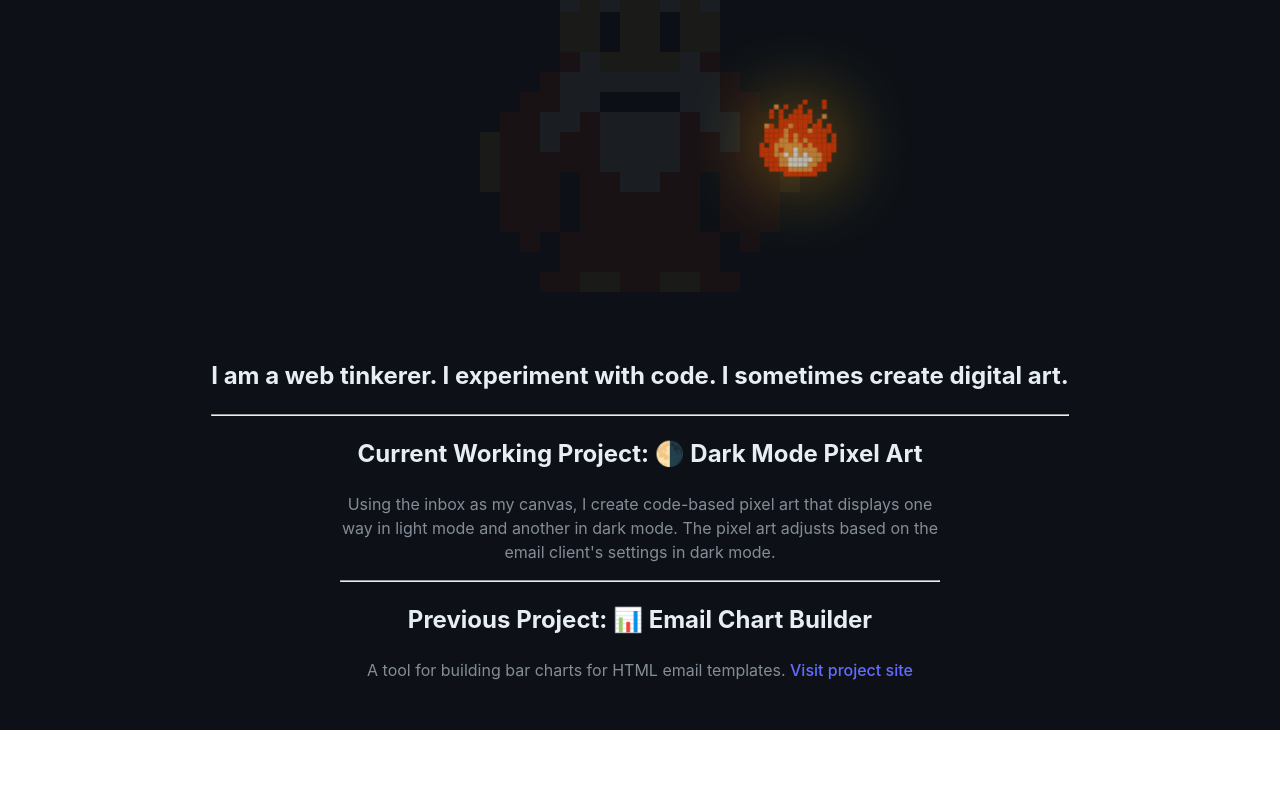
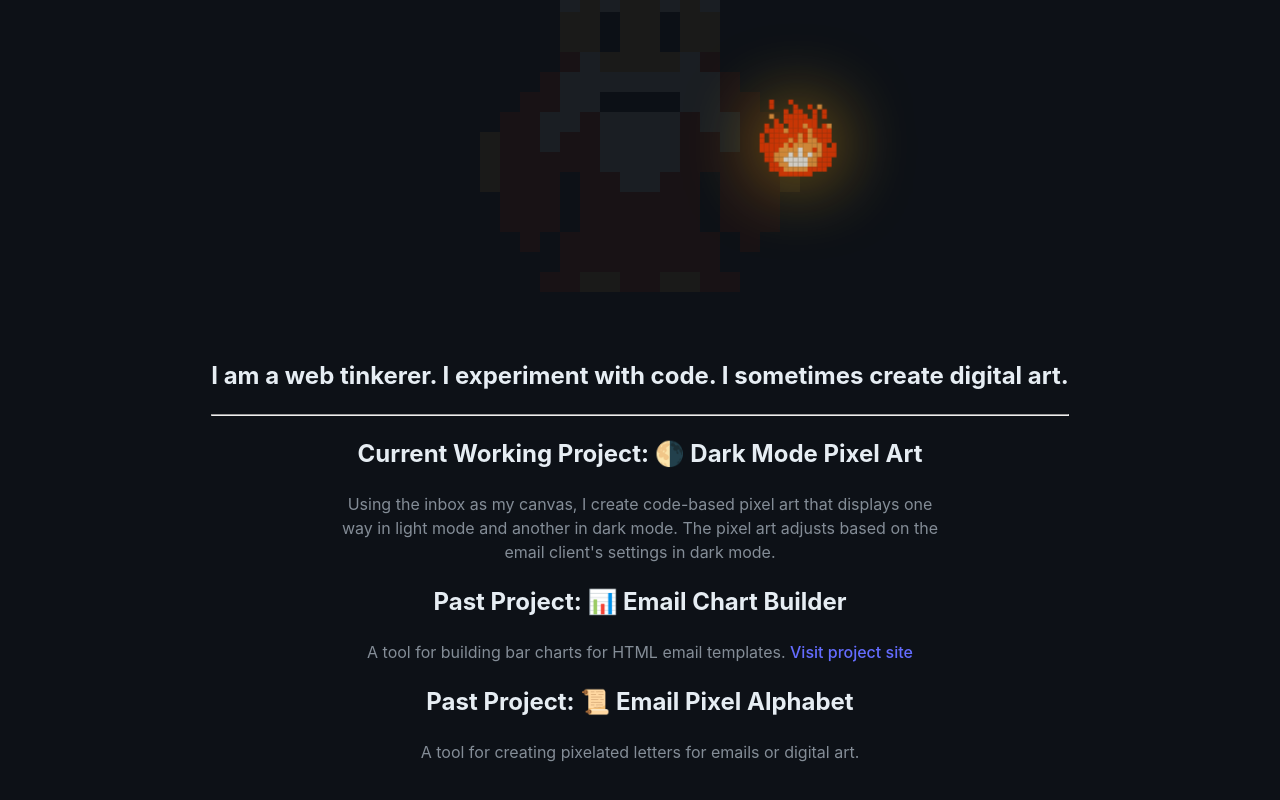
Before and after one commit to bdjang/bdjang.github.io, a React (Vite) app: page / in a window 1280 px wide. Shown: the part 210-1010 px from the top of the page. Before the commit the page ends 940 px from the top, so only its background shows below. Built offline with nearby package versions, Linux system fonts and the light colour scheme.

Commit message:
Add new project name and description

```diff
--- a/src/App.jsx
+++ b/src/App.jsx
@@ -44,10 +44,23 @@ export default function App() {
                 {/* <h2>Current Project: Pixel Art in Email</h2> */}
                 <h2>Current Working Project: 🌗 Dark Mode Pixel Art</h2>
                 <p>Using the inbox as my canvas, I create code-based pixel art that displays one way in light mode and another in dark mode. The pixel art adjusts based on the email client's settings in dark mode.</p>
-                <hr />
-                <h2>Previous Project: 📊 Email Chart Builder</h2>
+                <h2>Past Project: 📊 Email Chart Builder</h2>
                 <p>A tool for building bar charts for HTML email templates. <a href="https://charts.email/">Visit project site</a></p>
-                {/* <p>IDEA: Generate random number, display different pixel art collages based on random number</p> */}
+                <h2>Past Project: 📜 Email Pixel Alphabet</h2>
+                <p>A tool for creating pixelated letters for emails or digital art.</p>
+                {/* <h2>pixelart.email</h2>
+                <p>art pieces that reflects the digital environment it is viewed in. the chosen environment for this art project is the email inbox.</p>
+                <p>art pieces that change based on the constraints of the digital environment it is viewed in. exploring the digital environment of the email inbox and finding ways to create unexpected art in the form of code-based pixel art. the inbox is my canvas</p>
+                <div>
+                    <ul>
+                        <li>the inbox is the canvas</li>
+                        <li>i explore the digital environment of the email inbox with all its constraints, limitations, and boundaries</li>
+                        <li>i look for ways to create unexpected art in the form of code-based pixel art</li>
+                        <li>these art pieces change based on the inbox environment they are viewed in</li>
+                    </ul>
+                </div>
+                <h2>graffiti.email</h2>
+                <p>unsanctioned inbox art</p> */}
                 {/* <p>I look for ways to create art in unexpected places.</p> */}
             </div>
             {/* <p>Add some pixel art into your emails</p>
```
